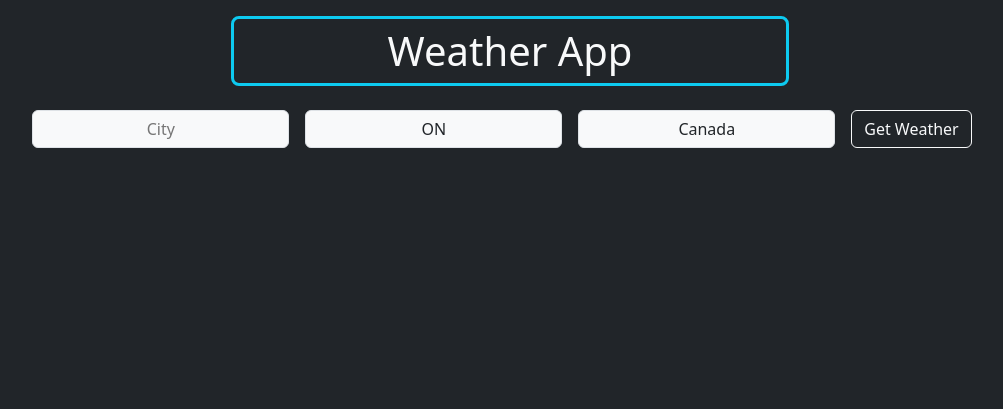
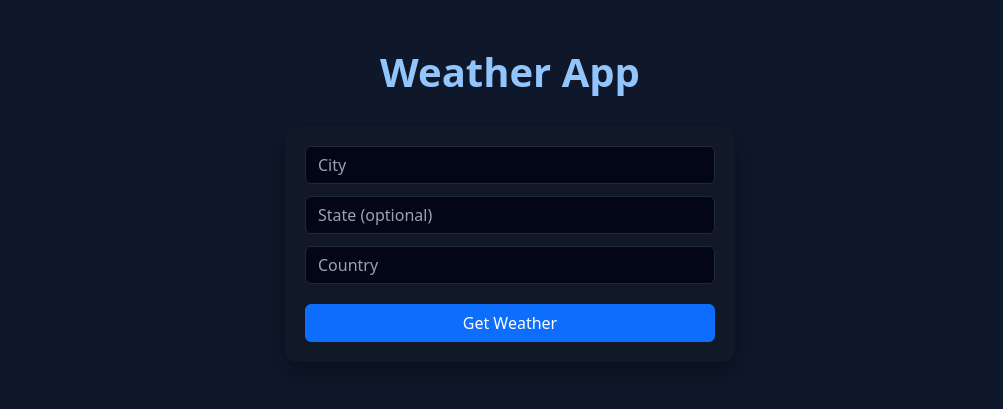
Before and after one commit to MohaOuakki/Weather_App_Flask, a Flask app: page / in a window 1280 px wide. Shown: the top 409 px of the page, without its empty margins (130-1133 px from the left). Run offline with Flask 3, Linux system fonts and the light colour scheme.

Commit message:
Initial commit

```diff
--- /dev/null
+++ b/static/style.css
@@ -0,0 +1,65 @@
+body {
+    background: #0f172a;
+    color: #e5e7eb;
+    font-family: system-ui, -apple-system, BlinkMacSystemFont, 'Segoe UI', sans-serif;
+}
+
+.app-title {
+    text-align: center;
+    margin-bottom: 30px;
+    color: #93c5fd;
+    font-weight: 700;
+}
+
+.weather-form {
+    max-width: 450px;
+    margin: auto;
+    background: #111827;
+    padding: 20px;
+    border-radius: 12px;
+    box-shadow: 0 10px 25px rgba(0,0,0,.35);
+}
+
+.weather-form .form-control {
+    margin-bottom: 12px;
+    background: #020617;
+    color: white;
+    border: 1px solid #1f2937;
+}
+
+.weather-form .form-control::placeholder {
+    color: #9ca3af;
+}
+
+.weather-form button {
+    width: 100%;
+}
+
+.weather-card {
+    margin: 30px auto;
+    max-width: 380px;
+    text-align: center;
+    background: linear-gradient(145deg, #1f2937, #0f172a);
+    padding: 25px;
+    border-radius: 16px;
+    box-shadow: 0 10px 30px rgba(0,0,0,.4);
+}
+
+.weather-card img {
+    width: 120px;
+}
+
+.weather-card h3 {
+    margin-top: 10px;
+}
+
+.description {
+    text-transform: capitalize;
+    color: #9ca3af;
+}
+
+.temp {
+    font-size: 32px;
+    margin-top: 10px;
+    font-weight: bold;
+}
--- a/templates/index.html
+++ b/templates/index.html
@@ -4,61 +4,62 @@
     <meta charset="UTF-8" />
     <meta name="viewport" content="width=device-width, initial-scale=1.0" />
     <title>My Weather App</title>
+
+    <!-- Bootstrap -->
     <link
       href="https://cdn.jsdelivr.net/npm/bootstrap@5.3.8/dist/css/bootstrap.min.css"
       rel="stylesheet"
-      integrity="sha384-sRIl4kxILFvY47J16cr9ZwB07vP4J8+LH7qKQnuqkuIAvNWLzeN8tE5YBujZqJLB"
-      crossorigin="anonymous"
     />
+
+    <!-- Your CSS -->
+    <link rel="stylesheet" href="{{ url_for('static', filename='style.css') }}">
 </head>
-  <body class="bg-dark text-light">
-    <div class="container">
-      <h1
-        class="mt-3 m-auto p-2 text-center border border-3 border-info rounded-3 w-50"
-      >
-        Weather App
-      </h1>
-    </div>
-    <form
-      action="/"
-      method="post"
-      class="d-flex justify-content-center align-content-center mt-4"
-    >
+
+<body>
+    <div class="container py-5">
+
+        <h1 class="app-title">Weather App</h1>
+
+        <form action="/" method="post" class="weather-form">
+
             <input
               type="text"
               id="cityName"
               name="cityName"
               placeholder="City"
-        class="input-group-text text-center me-3"
+              required
+              class="form-control"
             />
+
             <input
               type="text"
               id="stateName"
               name="stateName"
-        value="ON"
-        class="input-group-text text-center me-3"
+              placeholder="State (optional)"
+              class="form-control"
             />
+
             <input
               type="text"
               id="countryName"
               name="countryName"
-        value="Canada"
-        class="input-group-text text-center me-3"
+              placeholder="Country"
+              class="form-control"
             />
-      <button class="me-3 btn btn-outline-light">Get Weather</button>
+
+            <button class="btn btn-primary mt-2">Get Weather</button>
         </form>
-    {% if data %} {{data.main}}: {{data.description}} <br />
-    <img
-      src="https://openweathermap.org/img/wn/{{data.icon}}@2x.png"
-      alt="Icon"
-      class="card-img"
-    />
+
+        {% if data %}
+        <div class="weather-card">
+            <img src="https://openweathermap.org/img/wn/{{data.icon}}@2x.png" alt="Icon">
+
+            <h3>{{data.main}}</h3>
+            <p class="description">{{data.description}}</p>
+            <p class="temp">{{data.temperature}}°C</p>
+        </div>
         {% endif %}
 
-    <script
-      src="https://cdn.jsdelivr.net/npm/bootstrap@5.3.8/dist/js/bootstrap.bundle.min.js"
-      integrity="sha384-FKyoEForCGlyvwx9Hj09JcYn3nv7wiPVlz7YYwJrWVcXK/BmnVDxM+D2scQbITxI"
-      crossorigin="anonymous"
-    ></script>
+    </div>
 </body>
 </html>
```
Lines whose indentation alone changed are shown as unchanged.
